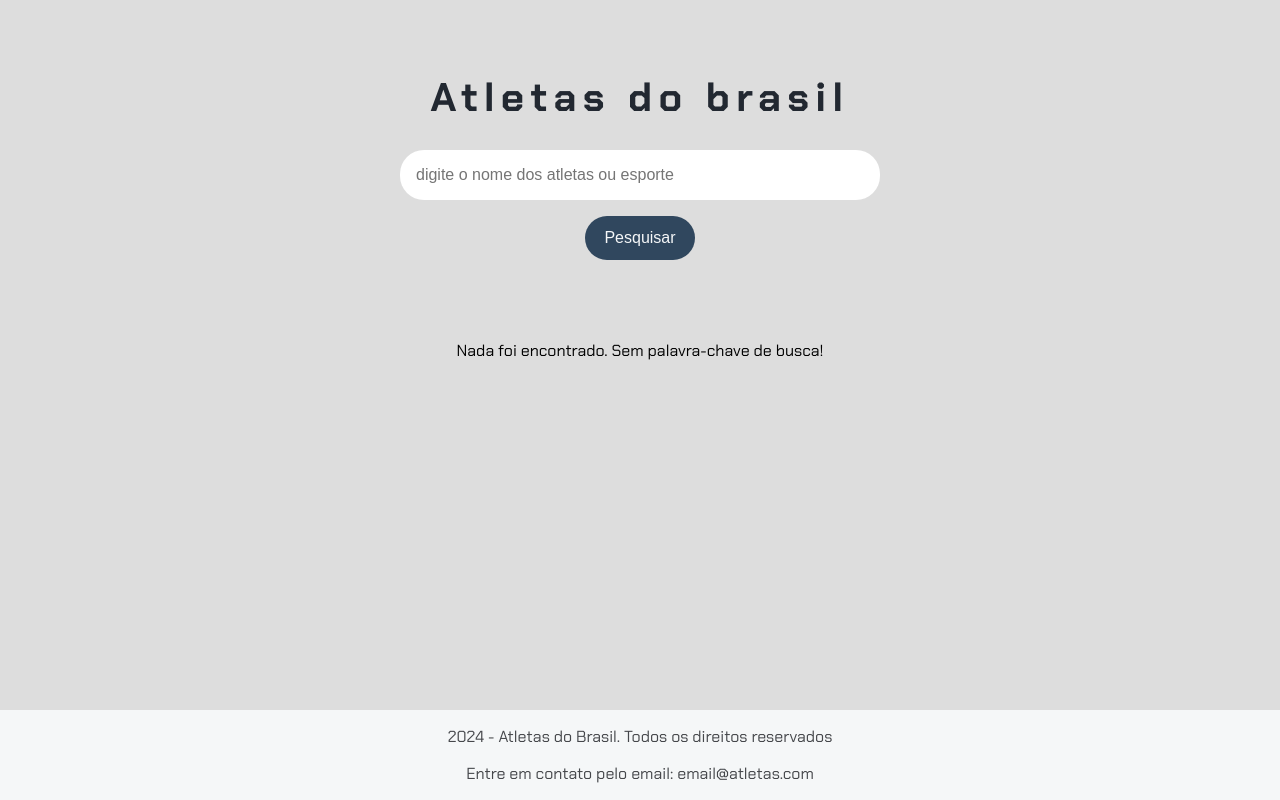
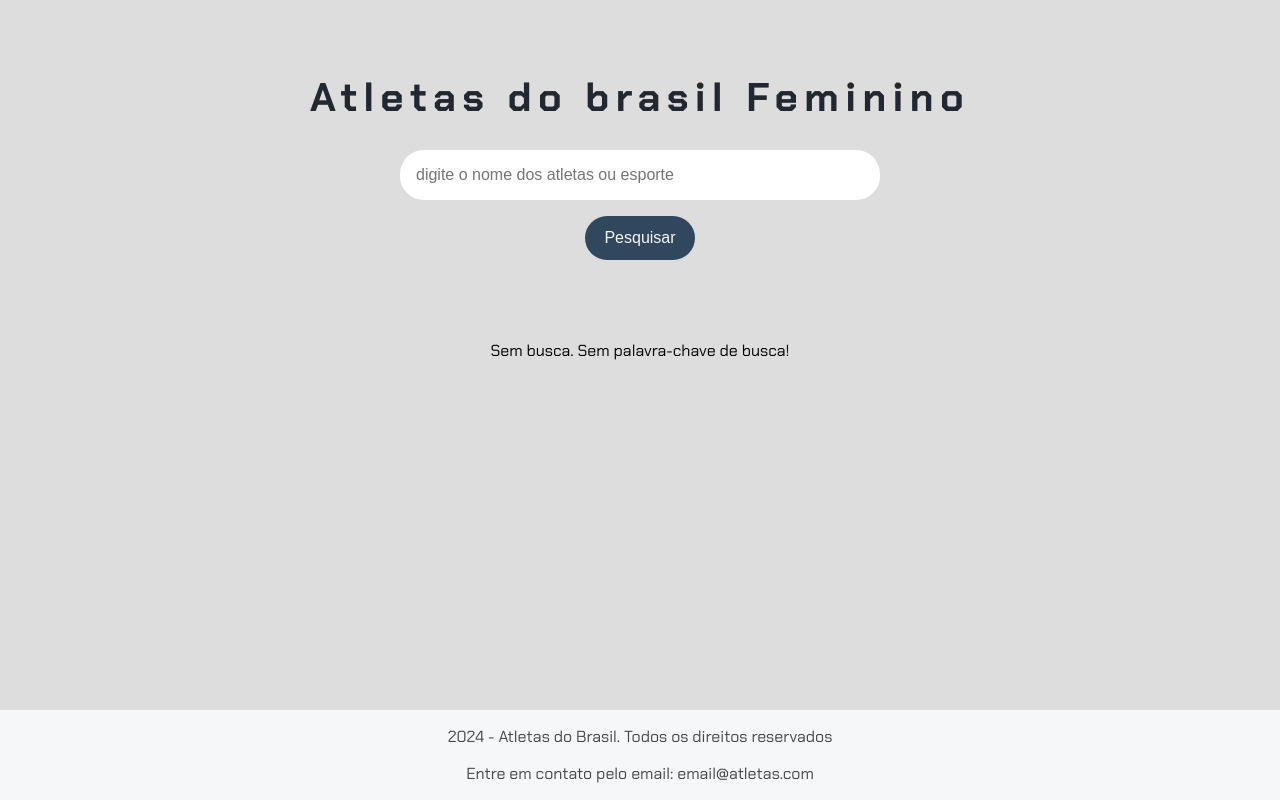
Before and after one commit to laizahpimentel/alura_ia, a plain HTML site: page index.html in a window 1280 px wide. Both pictures are taken after a click on the button "Pesquisar". Drawn offline with Linux system fonts and the light colour scheme.

Commit message:
0909/ update name site

```diff
--- a/app.js
+++ b/app.js
@@ -7,7 +7,7 @@ function pesquisar() {
 
     // Campo vazio busca
     if (!campoPesquisa) {
-        section.innerHTML = "<p>Nada foi encontrado. Sem palavra-chave de busca! </p>"
+        section.innerHTML = "<p>Sem busca. Sem palavra-chave de busca! </p>"
         return
     }
 
@@ -38,9 +38,9 @@ function pesquisar() {
 
     // Campo com busca sem chave
     if (!resultados) {
-        resultados = "<p>Nada foi encontrado!</p>"
+        resultados = "<p>Sem busca!</p>"
     }
-        // console.log(dado.titulo.includes(campoPesquisa))
+
     }
 
     section.innerHTML = resultados;
--- a/index.html
+++ b/index.html
@@ -10,7 +10,7 @@
 
 <body>
     <header>
-        <h1>Atletas do brasil</h1>
+        <h1>Atletas do brasil Feminino</h1>
     </header>
     <main>
         <section>
```
